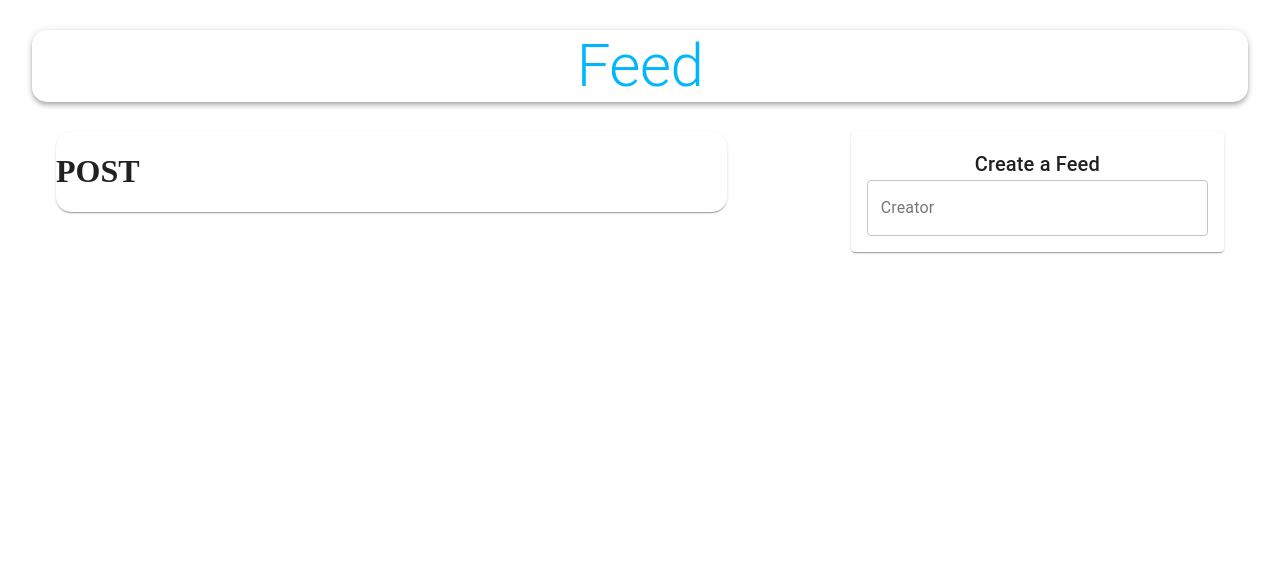
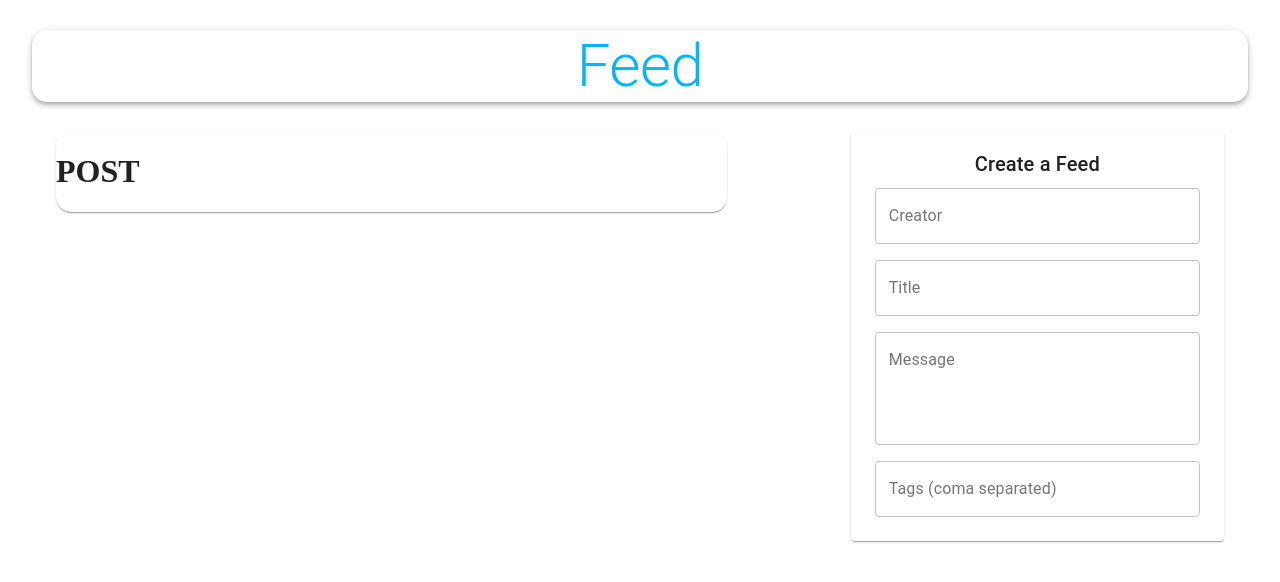
Before and after one commit to DobriJS/mern-socialmedia-client, a React (Create React App) app: page / in a window 1280 px wide. Shown: the top 582 px of the page. Built offline with nearby package versions, Linux system fonts and the light colour scheme; no server answers.

Commit message:
Set Textfields for postData state

```diff
--- a/src/components/Form/Form.js
+++ b/src/components/Form/Form.js
@@ -11,14 +11,12 @@ const Form = () => {
 
   return (
     <Paper className={classes.paper}>
-      <form autoComplete="off" noValidate className={classes.form} onSubmit={handleSubmit}>
+      <form autoComplete="off" noValidate className={`${classes.root} ${classes.form}`} onSubmit={handleSubmit}>
         <Typography variant='h6'>Create a Feed</Typography>
-        <TextField
-          name="creator"
-          variant="outlined"
-          label="Creator"
-          fullWidth
-          value={postData.creator} />
+        <TextField name="creator" variant="outlined" label="Creator" fullWidth value={postData.creator} onChange={(e) => setPostData({ ...postData, creator: e.target.value })} />
+        <TextField name="title" variant="outlined" label="Title" fullWidth value={postData.title} onChange={(e) => setPostData({ ...postData, title: e.target.value })} />
+        <TextField name="message" variant="outlined" label="Message" fullWidth multiline rows={4} value={postData.message} onChange={(e) => setPostData({ ...postData, message: e.target.value })} />
+        <TextField name="tags" variant="outlined" label="Tags (coma separated)" fullWidth value={postData.tags} onChange={(e) => setPostData({ ...postData, tags: e.target.value.split(',') })} />
       </form>
     </Paper>
   );
```
